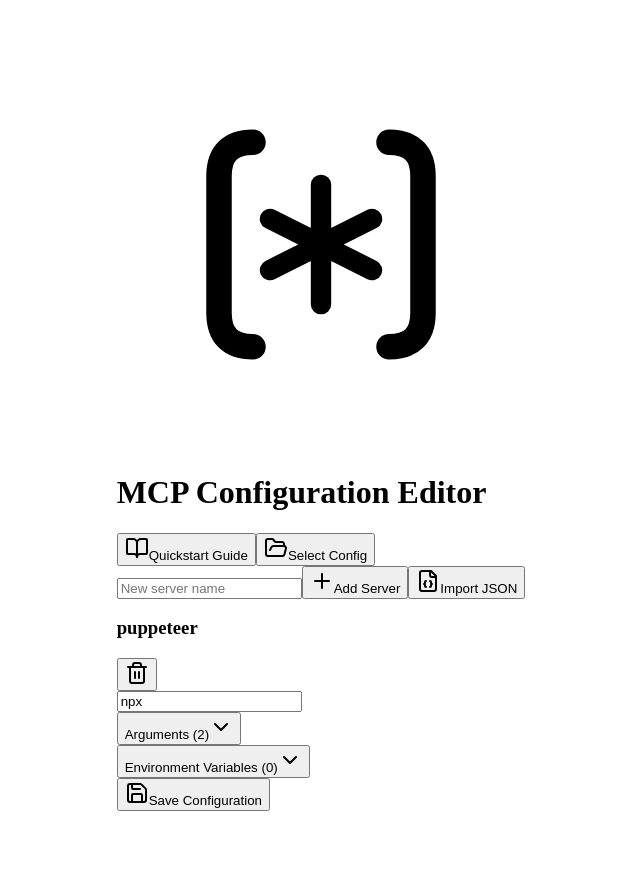
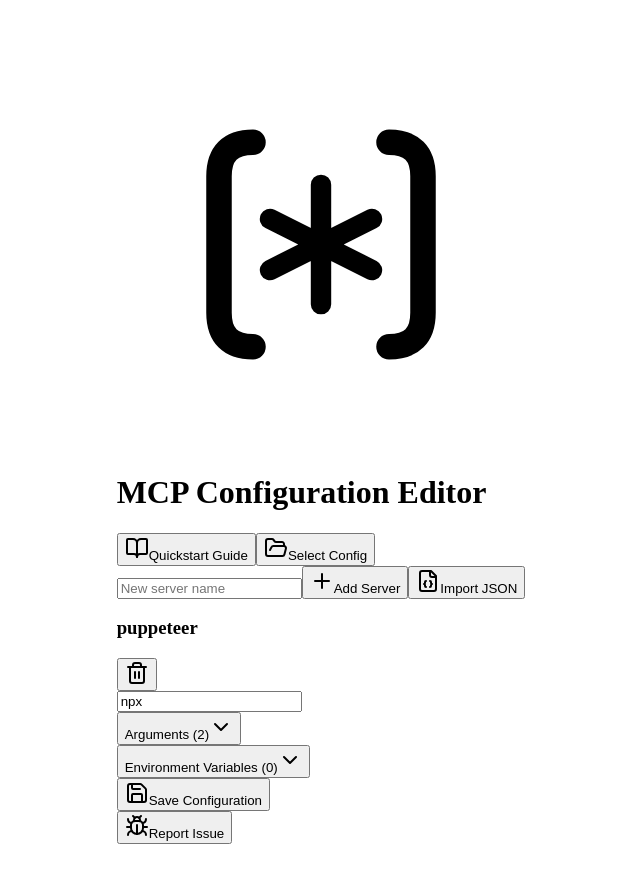
Before and after one commit to dandeliongold/mcp-config-editor, a React (Vite) app in the folder src/renderer/: page / in a window 1280 px wide. Shown: the top 882 px of the page, without its empty margins (351-991 px from the left). Built offline with nearby package versions, Linux system fonts and the light colour scheme.

Commit message:
Add report issue button

```diff
--- a/package.json
+++ b/package.json
@@ -1,9 +1,9 @@
 {
   "name": "mcp-config-editor",
   "private": true,
-  "version": "0.0.0",
+  "version": "0.1.0",
   "description": "MCP Configuration Editor",
-  "author": "olaservo",
+  "author": "Ola Hungerford",
   "scripts": {
     "dev": "vite & wait-on http://localhost:5173 && electron dist-electron/main.js",
     "build": "tsc && vite build && electron-builder",
--- a/src/renderer/src/App.tsx
+++ b/src/renderer/src/App.tsx
@@ -1,6 +1,9 @@
 import './App.css';
 import MCPConfigEditor from './components/mcp-config-editor-main';
 import mcpConfigLogo from '../../assets/mcp-config-brackets.svg';
+import { Button } from './components/ui/button';
+import { Tooltip, TooltipContent, TooltipProvider, TooltipTrigger } from './components/ui/tooltip';
+import { BugIcon } from 'lucide-react';
 
 function App() {
   return (
@@ -14,6 +17,26 @@ function App() {
             </h1>
           </div>
           <MCPConfigEditor />
+          <div className="mt-8 text-center">
+            <TooltipProvider>
+              <Tooltip>
+                <TooltipTrigger asChild>
+                  <Button
+                    variant="ghost"
+                    size="sm"
+                    className="text-gray-500 hover:text-gray-700"
+                    onClick={() => window.open('https://github.com/dandeliongold/mcp-config-editor/issues/new/choose', '_blank')}
+                  >
+                    <BugIcon className="h-4 w-4 mr-2" />
+                    Report Issue
+                  </Button>
+                </TooltipTrigger>
+                <TooltipContent>
+                  <p>Report an issue or request a feature</p>
+                </TooltipContent>
+              </Tooltip>
+            </TooltipProvider>
+          </div>
         </div>
       </div>
     </div>
```
